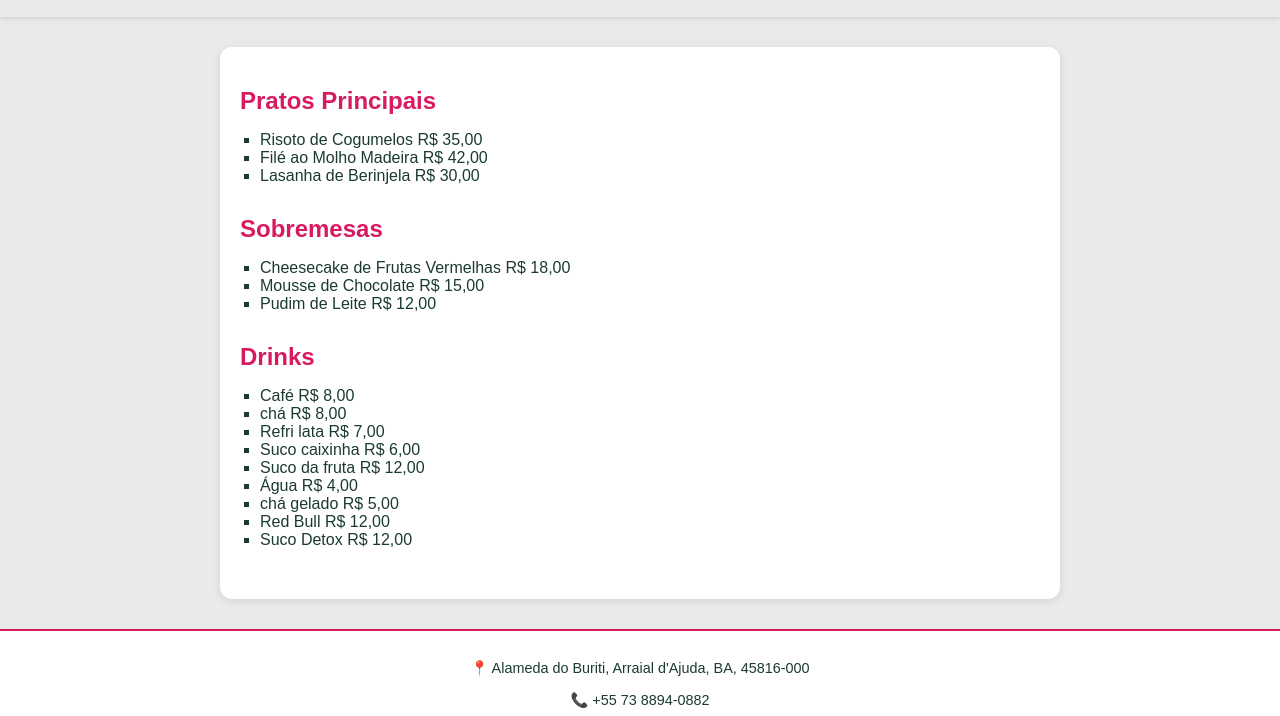
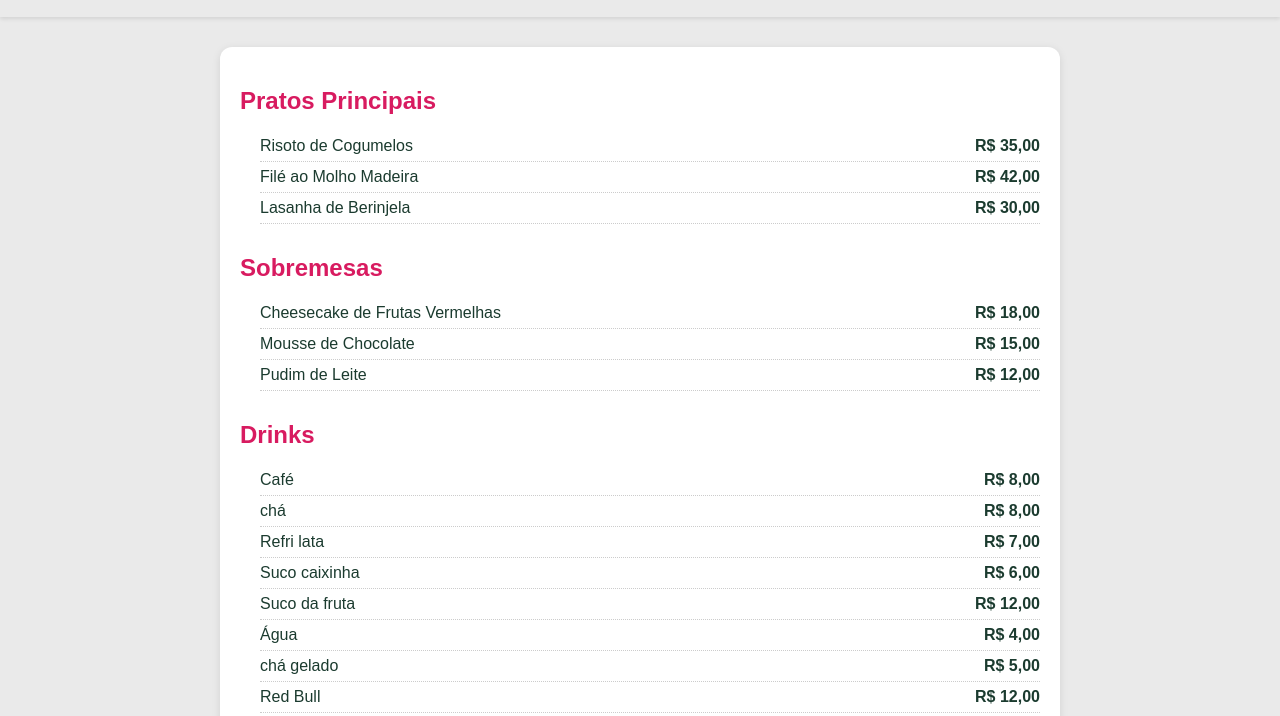
Before and after one commit to Joshii5/VIVA, a plain HTML site: page index.html in a window 1280 px wide. Shown: the part 61-777 px from the top of the page. Drawn offline with Linux system fonts and the light colour scheme.

Commit message:
Update index.html

```diff
--- a/index.html
+++ b/index.html
@@ -45,6 +45,30 @@
       margin-bottom: 30px;
     }
 
+    ul li {
+    display: flex;
+    justify-content: space-between;
+    align-items: center;
+    padding: 6px 0;
+    font-size: 1rem;
+    border-bottom: 1px dotted #ccc;
+    }
+
+
+    .item-name {
+    flex: 1;
+    margin-right: 10px;
+    }
+
+
+    .price {
+    font-weight: bold;
+    color: #1b3b2f;
+    white-space: nowrap;
+    }
+
+
+
     footer {
       background-color: #fff;
       text-align: center;
@@ -64,33 +88,33 @@
     <section>
       <h2>Pratos Principais</h2>
       <ul>
-        <li><span>Risoto de Cogumelos</span> <span class="price">R$ 35,00</span></li>
-        <li><span>Filé ao Molho Madeira</span> <span class="price">R$ 42,00</span></li>
-        <li><span>Lasanha de Berinjela</span> <span class="price">R$ 30,00</span></li>
+        <li><span class="item-name">Risoto de Cogumelos</span> <span class="price">R$ 35,00</span></li>
+        <li><span class="item-name">Filé ao Molho Madeira</span> <span class="price">R$ 42,00</span></li>
+        <li><span class="item-name">Lasanha de Berinjela</span> <span class="price">R$ 30,00</span></li>
       </ul>
     </section>
 
     <section>
       <h2>Sobremesas</h2>
       <ul>
-        <li><span>Cheesecake de Frutas Vermelhas</span> <span class="price">R$ 18,00</span></li>
-        <li><span>Mousse de Chocolate</span> <span class="price">R$ 15,00</span></li>
-        <li><span>Pudim de Leite</span> <span class="price">R$ 12,00</span></li>
+        <li><span class="item-name">Cheesecake de Frutas Vermelhas</span> <span class="price">R$ 18,00</span></li>
+        <li><span class="item-name">Mousse de Chocolate</span> <span class="price">R$ 15,00</span></li>
+        <li><span class="item-name">Pudim de Leite</span> <span class="price">R$ 12,00</span></li>
       </ul>
     </section>
 
     <section>
       <h2>Drinks</h2>
       <ul>
-        <li><span>Café</span> <span class="price">R$ 8,00</span></li>
-        <li><span>chá</span> <span class="price">R$ 8,00</span></li>
-        <li><span>Refri lata</span> <span class="price">R$ 7,00</span></li>
-        <li><span>Suco caixinha</span> <span class="price">R$ 6,00</span></li>
-        <li><span>Suco da fruta</span> <span class="price">R$ 12,00</span></li>
-        <li><span>Água</span> <span class="price">R$ 4,00</span></li>
-        <li><span>chá gelado</span> <span class="price">R$ 5,00</span></li>
-        <li><span>Red Bull</span> <span class="price">R$ 12,00</span></li>
-        <li><span>Suco Detox</span> <span class="price">R$ 12,00</span></li>
+        <li><span class="item-name">Café</span> <span class="price">R$ 8,00</span></li>
+        <li><span class="item-name">chá</span> <span class="price">R$ 8,00</span></li>
+        <li><span class="item-name">Refri lata</span> <span class="price">R$ 7,00</span></li>
+        <li><span class="item-name">Suco caixinha</span> <span class="price">R$ 6,00</span></li>
+        <li><span class="item-name">Suco da fruta</span> <span class="price">R$ 12,00</span></li>
+        <li><span class="item-name">Água</span> <span class="price">R$ 4,00</span></li>
+        <li><span class="item-name">chá gelado</span> <span class="price">R$ 5,00</span></li>
+        <li><span class="item-name">Red Bull</span> <span class="price">R$ 12,00</span></li>
+        <li><span class="item-name">Suco Detox</span> <span class="price">R$ 12,00</span></li>
       </ul>
     </section>
   </main>
```
